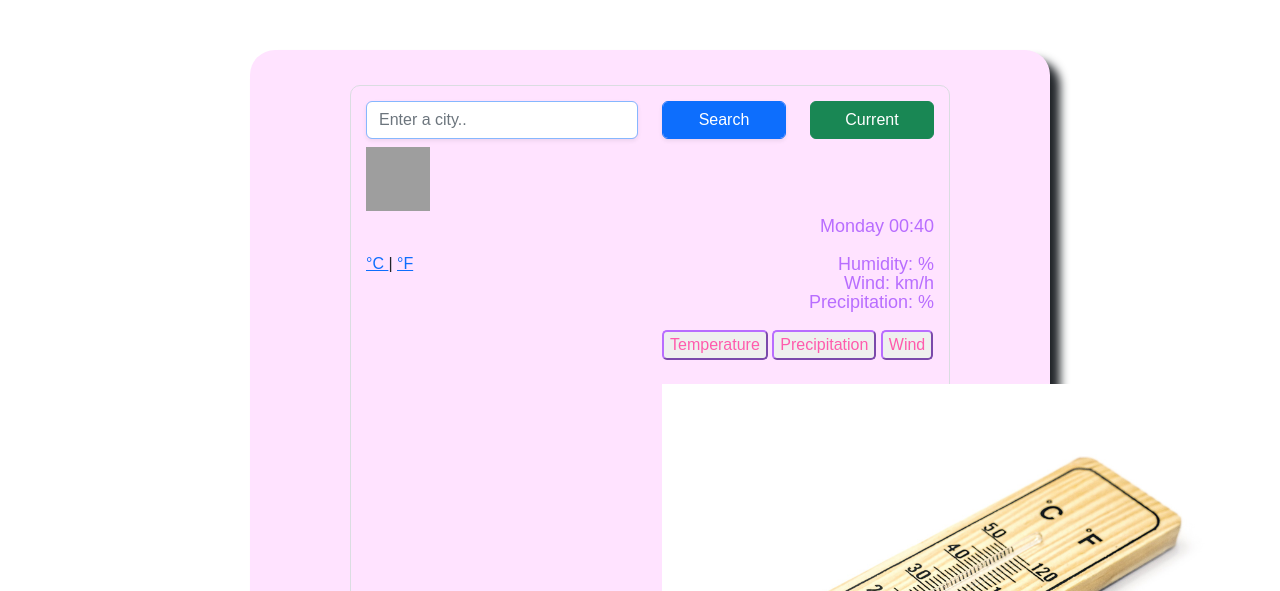
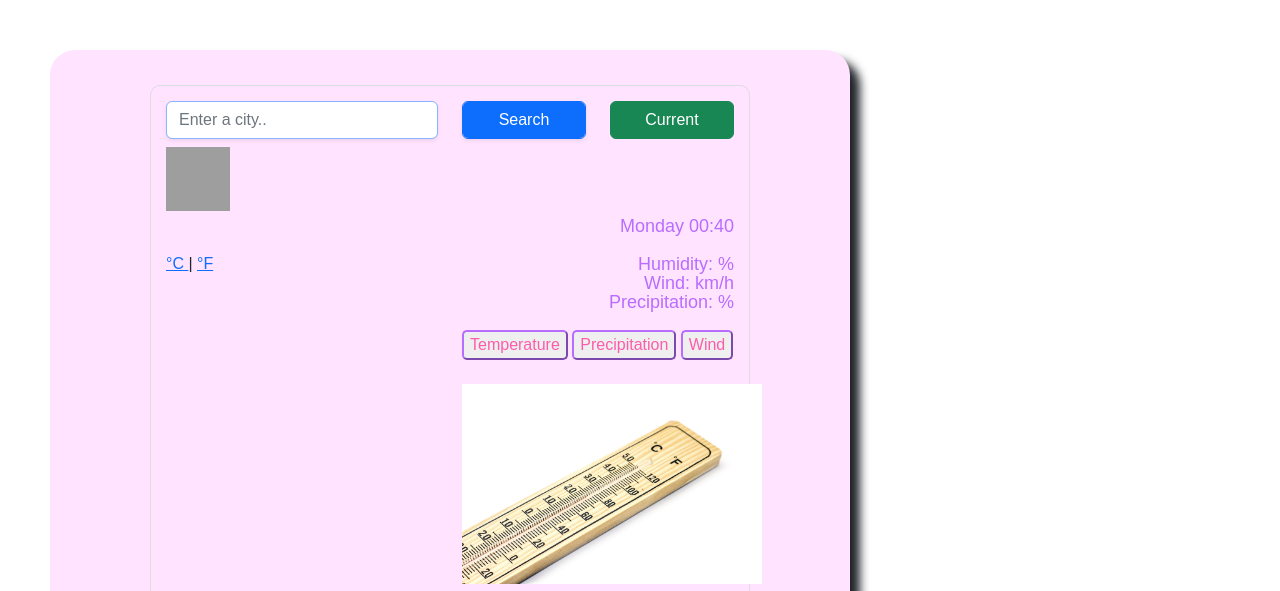
Before and after one commit to DiMeCaCe/SheCodes02a, a plain HTML site: page index.html in a window 1280 px wide. Shown: the top 591 px of the page. Drawn offline with nearby package versions, Linux system fonts and the light colour scheme; no server answers; grey boxes are pictures that could not be loaded.

Commit message:
Update styles.css

```diff
--- a/styles.css
+++ b/styles.css
@@ -60,7 +60,7 @@ li {
 }
 
 form {
-  padding: 20px 0px 0px 0px;
+  padding: 0px 0px 0px 0px;
   width: 100px;
   size: 150px;
   display: inline;
@@ -103,7 +103,7 @@ form {
 }
 .container {
   margin-top: 50px;
-  margin-left: 250px;
+  margin-left: 50px;
   border: 10px cornflowerblue;
     );
   width: 800px;
@@ -155,8 +155,8 @@ button {
   }
   .wave{
     align-content:center;
-    width:600px;
-    margin:  0 0 auto;
+    width:300px;
+    margin: 0 0 0 auto;
   }
   .time{
     text-align: left;
```
